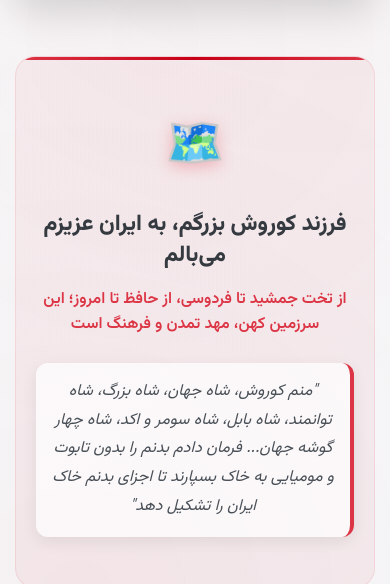
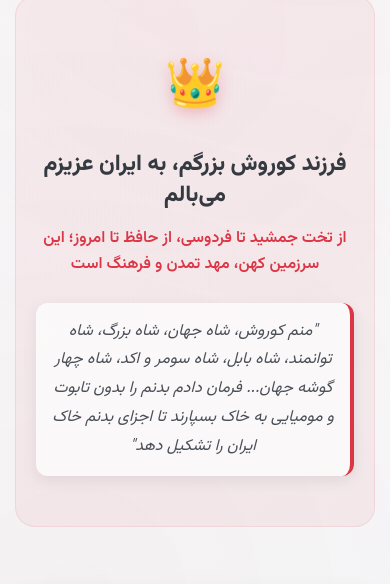
Before and after one commit to darkblog/darkblog.github.io, a Jekyll site: the page built from test.html, in a window 390 px wide and 1400 px high, cut to the strip 524-1108 px from the top of the window. Built offline with Jekyll 4.4.1, drawn with Linux system fonts in a browser that asks for light colours.

Commit message:
Update test.html

```diff
--- a/test.html
+++ b/test.html
@@ -67,7 +67,8 @@
             display: flex;
             justify-content: space-between;
             align-items: center;
-            padding: 15px 0;
+            padding: 10px 0;
+            height: 60px;
         }
 
         .logo-container {
@@ -104,6 +105,7 @@
             position: relative;
             overflow: hidden;
             border-top: 1px solid rgba(255,255,255,0.1);
+            height: 60px;
         }
 
         .nav-container {
@@ -114,6 +116,7 @@
             -ms-overflow-style: none;
             padding: 0 15px;
             scroll-behavior: smooth;
+            height: 100%;
         }
 
         .nav-container::-webkit-scrollbar {
@@ -124,19 +127,25 @@
             display: flex;
             list-style: none;
             min-width: max-content;
-            padding: 8px 0;
+            padding: 0;
+            height: 100%;
+            align-items: center;
         }
 
         .nav-item {
             position: relative;
             flex-shrink: 0;
+            height: 100%;
+            display: flex;
+            align-items: center;
         }
 
         .nav-link {
             color: #e9ecef;
             text-decoration: none;
-            padding: 14px 20px;
-            display: block;
+            padding: 0 20px;
+            display: flex;
+            align-items: center;
             font-size: 1.05rem;
             font-weight: 500;
             transition: all 0.4s cubic-bezier(0.175, 0.885, 0.32, 1.275);
@@ -145,6 +154,7 @@
             white-space: nowrap;
             position: relative;
             overflow: hidden;
+            height: 40px;
         }
 
         .nav-link::before {
@@ -165,14 +175,14 @@
         .nav-link:hover {
             background: rgba(220, 53, 69, 0.3);
             color: #fff;
-            transform: translateY(-3px);
-            box-shadow: 0 6px 15px rgba(220, 53, 69, 0.4);
+            transform: translateY(-2px);
+            box-shadow: 0 4px 12px rgba(220, 53, 69, 0.4);
         }
 
         .nav-link.active {
             background: linear-gradient(135deg, #dc3545 0%, #e4606d 100%);
             color: white;
-            box-shadow: 0 4px 15px rgba(220, 53, 69, 0.5);
+            box-shadow: 0 4px 12px rgba(220, 53, 69, 0.5);
             font-weight: 600;
         }
 
@@ -206,7 +216,7 @@
             opacity: 0;
             transition: opacity 0.8s ease;
             display: flex;
-            align-items: flex-end;
+            align-items: flex-start;
             background-size: cover;
             background-position: center;
         }
@@ -217,7 +227,7 @@
 
         .slide-content {
             color: white;
-            padding: 60px 40px 40px;
+            padding: 80px 40px 40px;
             width: 100%;
             text-align: center;
         }
@@ -313,7 +323,7 @@
             background: linear-gradient(90deg, #dc3545, #c70017, #dc3545);
         }
 
-        .iran-symbol {
+        .crown-symbol {
             font-size: 4rem;
             color: #dc3545;
             margin-bottom: 20px;
@@ -447,7 +457,7 @@
         /* رسپانسیو */
         @media (max-width: 1024px) {
             .nav-link {
-                padding: 12px 16px;
+                padding: 0 16px;
                 font-size: 1rem;
             }
 
@@ -468,6 +478,11 @@
             .header-top {
                 flex-direction: row;
                 justify-content: space-between;
+                height: 50px;
+            }
+
+            .main-nav {
+                height: 50px;
             }
 
             .logo-container {
@@ -484,12 +499,13 @@
             }
 
             .nav-menu {
-                padding: 10px 0;
+                padding: 0;
             }
 
             .nav-link {
-                padding: 10px 14px;
+                padding: 0 14px;
                 font-size: 0.95rem;
+                height: 35px;
             }
 
             .slider-container {
@@ -501,7 +517,7 @@
             }
 
             .slide-content {
-                padding: 50px 30px 30px;
+                padding: 60px 30px 30px;
             }
 
             .patriotic-title {
@@ -527,7 +543,7 @@
             }
 
             .slide-content {
-                padding: 40px 20px 20px;
+                padding: 50px 20px 20px;
             }
 
             .slider-nav {
@@ -547,7 +563,7 @@
                 padding: 15px;
             }
 
-            .iran-symbol {
+            .crown-symbol {
                 font-size: 3rem;
             }
 
@@ -638,7 +654,7 @@
 
         <!-- بخش شعار میهن پرستی -->
         <section class="patriotic-section">
-            <span class="iran-symbol">🗺️</span>
+            <span class="crown-symbol">👑</span>
             <h2 class="patriotic-title">فرزند کوروش بزرگم، به ایران عزیزم می‌بالم</h2>
             <p class="patriotic-subtitle">از تخت جمشید تا فردوسی، از حافظ تا امروز؛ این سرزمین کهن، مهد تمدن و فرهنگ است</p>
             <div class="cyrus-quote">
```
